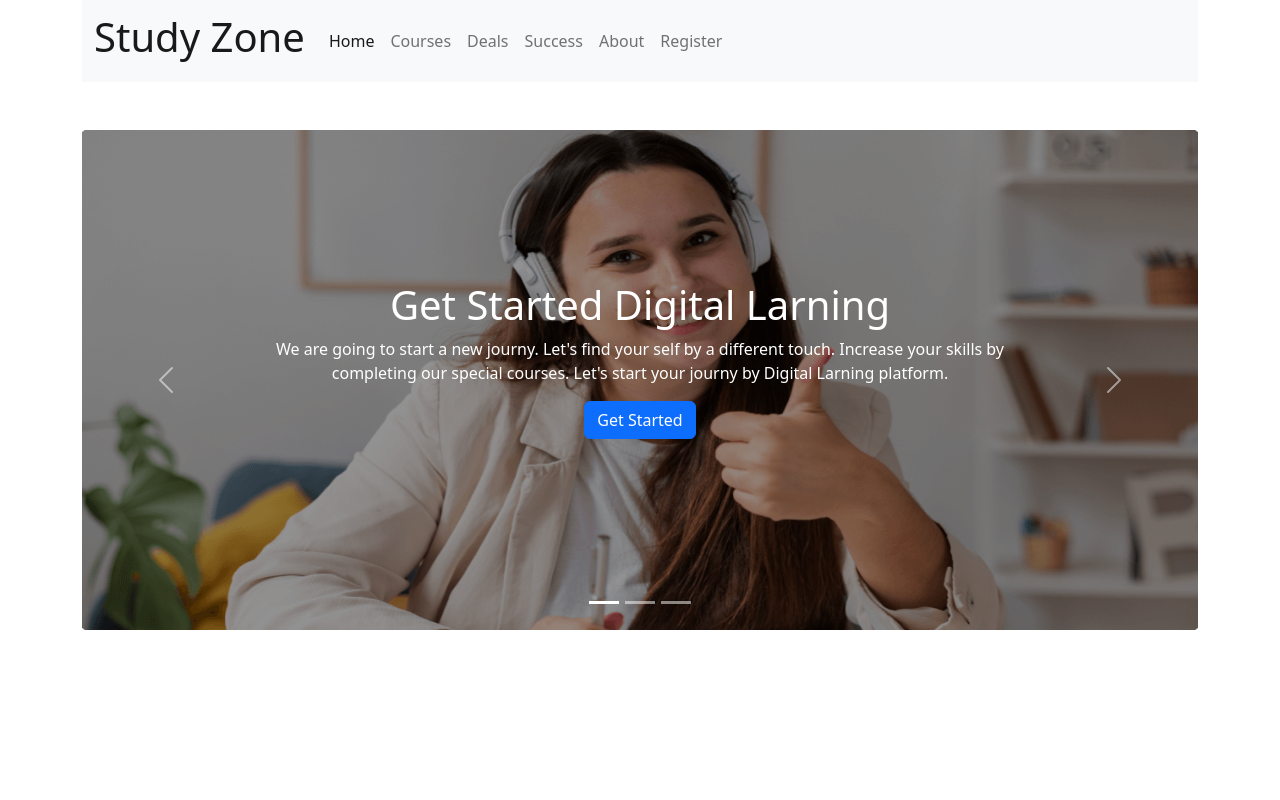
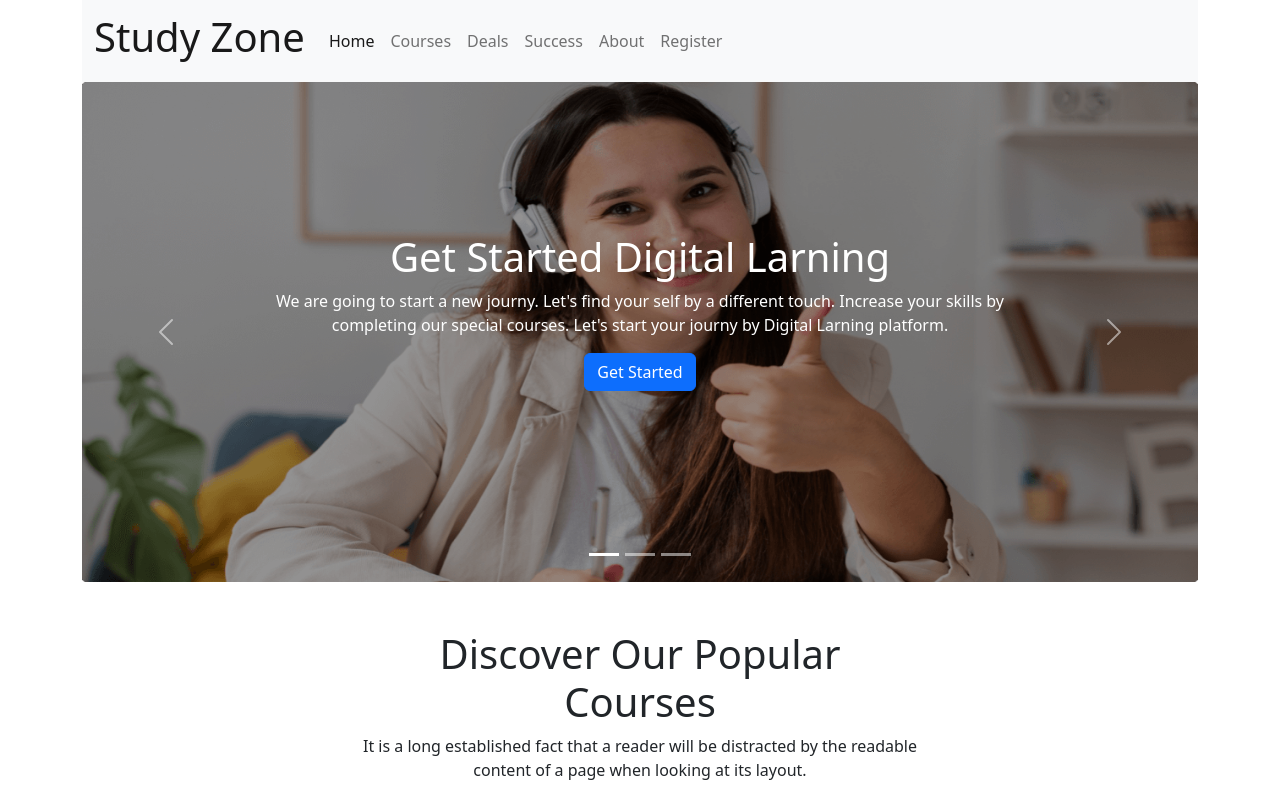
Before and after one commit to Shifat507/study-zone, a plain HTML site: page index.html in a window 1280 px wide. Drawn offline with nearby package versions, Linux system fonts and the light colour scheme.

Commit message:
added short note

```diff
--- a/index.html
+++ b/index.html
@@ -39,7 +39,7 @@
         </section>
 
         <!-- Slider section start -->
-        <section class="container py-5">
+        <section class="container pb-5">
             <div id="carouselExampleCaptions" class="carousel slide" data-bs-ride="false">
                 <div class="carousel-indicators">
                   <button type="button" data-bs-target="#carouselExampleCaptions" data-bs-slide-to="0" class="active" aria-current="true" aria-label="Slide 1"></button>
@@ -86,6 +86,18 @@
     </header>
     <!-- Header section end -->
 
+    <main>
+        <!-- Short text start -->
+        <section class="container">
+            <div class="text-center">
+                <h1 class="mb-0">Discover Our Popular</h1>
+                <h1 class="mt-0">Courses</h1>
+                <p>It is a long established fact that a reader will be distracted by the readable <br> content of a page when looking at its layout.</p>
+            </div>
+        </section>
+        <!-- Short text end -->
+    </main>
+
     <script src="https://cdn.jsdelivr.net/npm/bootstrap@5.2.0/dist/js/bootstrap.bundle.min.js
     "></script>
 </body>
```
